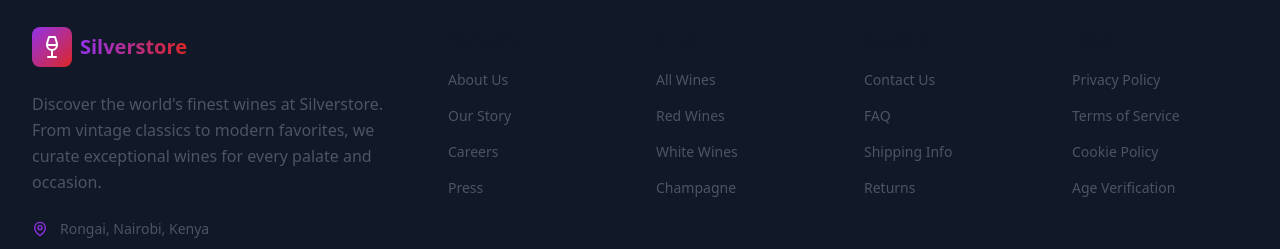
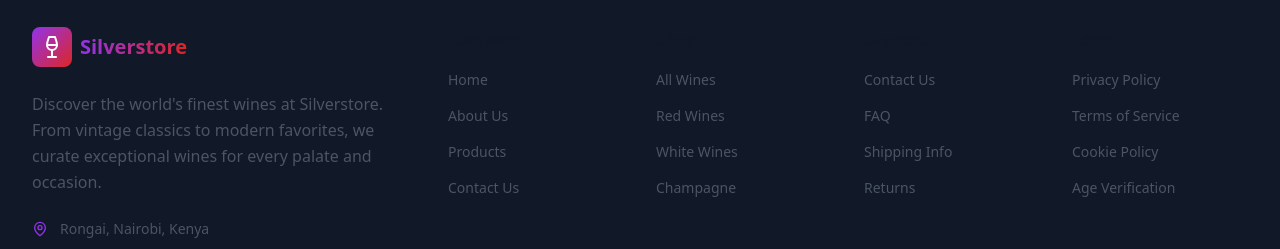
Before and after one commit to bravonokoth/store, a React (Vite) app in the folder afront/: page / in a window 1280 px wide. Shown: the part 3821-4070 px from the top of the page. Built offline with nearby package versions, Linux system fonts and the light colour scheme; no server answers.

Commit message:
Home page update

```diff
--- a/afront/src/components/Footer.tsx
+++ b/afront/src/components/Footer.tsx
@@ -7,10 +7,11 @@ const Footer: React.FC = () => {
 
   const footerLinks = {
     company: [
+      { name: 'Home', href: '/Home' },
       { name: 'About Us', href: '/about' },
-      { name: 'Our Story', href: '/story' },
-      { name: 'Careers', href: '/careers' },
-      { name: 'Press', href: '/press' },
+      { name: 'Products', href: '/product' },
+      { name: 'Contact Us', href: '/contact' },
+
     ],
     shop: [
       { name: 'All Wines', href: '/products' },
```
